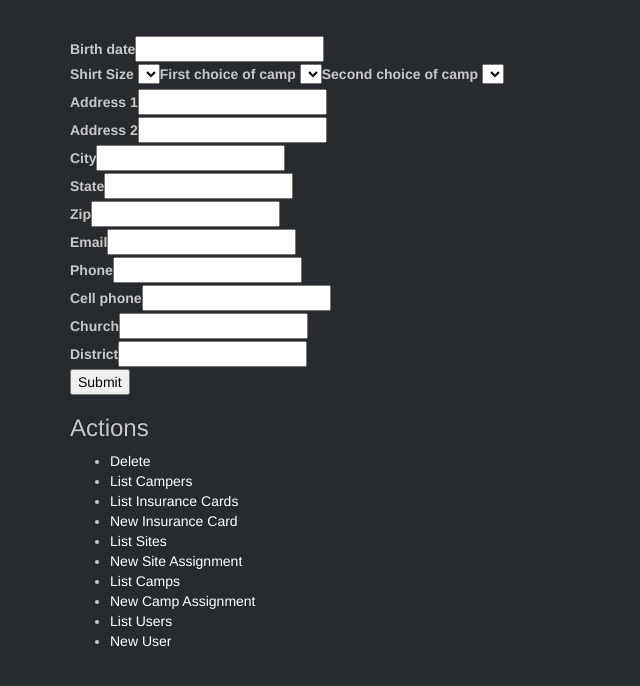
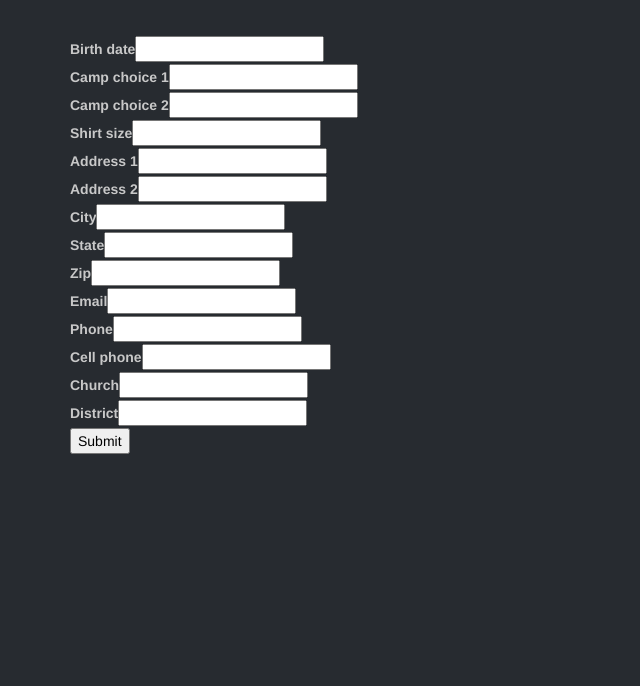
Before and after one commit to sgreenstein/salk-a, a CakePHP app: the page made by app/View/Campers/edit.ctp in a window 1280 px wide. Shown: the part 54-740 px from the top of the page, without its empty margins (0-640 px from the left). Run offline with PHP 8.4 and a stand-in for CakePHP, Linux system fonts and the light colour scheme; the template is opened without the code that fills it: most values are stand-ins (such as "Sample title", 1, 10 or a date in 2020); form fields are guessed from the names that the template uses; lists and menus that the app fills with data are empty; some libraries are stand-ins or nearby versions.

Commit message:
Campers can be assigned to camps, have "assigned" boolean, added 16.sql

```diff
--- a/app/Model/Camper.php
+++ b/app/Model/Camper.php
@@ -65,6 +65,7 @@
 		'paid' => 'boolean',
 		'applicationComplete' => 'boolean',
 		'accepted' => 'boolean',
+		'assigned' => 'boolean',
 		'state' => array(
 			'rule' => array('custom', '/^[A-Z]{2}$/'),
 			'message' => 'Postal abbreviation, e.g. SC',
--- a/app/View/Campers/assign_camp.ctp
+++ b/app/View/Campers/assign_camp.ctp
@@ -1,6 +1,5 @@
 <?php
 echo $this->Form->create('Camper');
-echo $this->Form->input('age');
 echo $this->Form->input('Camp', array('value' => $choice1));
 echo $this->Form->input('id', array('type' => 'hidden'));
 echo $this->Form->end(__('Submit'));
--- a/app/View/Campers/edit.ctp
+++ b/app/View/Campers/edit.ctp
@@ -1,15 +1,9 @@
-<div class="campers form">
 <?php
 echo $this->Form->create('Camper');
-//echo $this->Form->input('user_id', array('type' => 'hidden'));
-echo $this->Form->input('birth_date', array('minYear' => 1900, 'maxYear' => date('Y') - 14)); ?>
-<label for=CamperShirtSize>Shirt Size</label>
-<?php echo $this->Form->select('shirt_size', array('S'=>'S', 'M'=>'M', 'L'=>'L', 'XL'=>'XL', '2XL'=>'2XL', '3XL'=>'3XL', '4XL'=>'4XL'), array('escape' => false)); ?>
-<label for=CamperCampChoice1>First choice of camp</label>
-<?php echo $this->Form->select('camp_choice_1', $campChoices, array('empty' => false)); ?>
-<label for=CamperCampChoice2>Second choice of camp</label>
-<?php
-echo $this->Form->select('camp_choice_2', $campChoices, array('empty' => false));
+echo $this->Form->input('birth_date', array('minYear' => 1900, 'maxYear' => date('Y') - 14));
+echo $this->Form->input('camp_choice_1');
+echo $this->Form->input('camp_choice_2');
+echo $this->Form->input('shirt_size');
 echo $this->Form->input('address_1');
 echo $this->Form->input('address_2');
 echo $this->Form->input('city');
@@ -20,22 +14,5 @@
 echo $this->Form->input('cell_phone');
 echo $this->Form->input('church');
 echo $this->Form->input('district');
-echo $this->Form->end(__('Submit'));
+echo $this->Form->end('Submit');
 ?>
-</div>
-<div class="actions">
-	<h3><?php echo __('Actions'); ?></h3>
-	<ul>
-
-		<li><?php echo $this->Form->postLink(__('Delete'), array('action' => 'delete', $this->Form->value('Camper.id')), null, __('Are you sure you want to delete # %s?', $this->Form->value('Camper.id'))); ?></li>
-		<li><?php echo $this->Html->link(__('List Campers'), array('action' => 'index')); ?></li>
-		<li><?php echo $this->Html->link(__('List Insurance Cards'), array('controller' => 'insurance_cards', 'action' => 'index')); ?> </li>
-		<li><?php echo $this->Html->link(__('New Insurance Card'), array('controller' => 'campers', 'action' => 'addInsuranceCard', $camper['Camper']['id'])); ?> </li>
-		<li><?php echo $this->Html->link(__('List Sites'), array('controller' => 'sites', 'action' => 'index')); ?> </li>
-		<li><?php echo $this->Html->link(__('New Site Assignment'), array('controller' => 'sites', 'action' => 'add')); ?> </li>
-		<li><?php echo $this->Html->link(__('List Camps'), array('controller' => 'camps', 'action' => 'index')); ?> </li>
-		<li><?php echo $this->Html->link(__('New Camp Assignment'), array('controller' => 'camps', 'action' => 'add')); ?> </li>
-		<li><?php echo $this->Html->link(__('List Users'), array('controller' => 'users', 'action' => 'index')); ?> </li>
-		<li><?php echo $this->Html->link(__('New User'), array('controller' => 'users', 'action' => 'add')); ?> </li>
-	</ul>
-</div>
--- a/app/View/Campers/view.ctp
+++ b/app/View/Campers/view.ctp
@@ -25,6 +25,11 @@
 else
 	$bcToggle = 'Mark background check complete';
 echo $this->Form->postLink(__($bcToggle), array('action' => 'toggleBackgroundCheck', $camper['Camper']['id']), array('class' => '')); ?> </li>
+<li class="list-group-item"><?php
+echo $this->Form->create('Camper');
+echo $this->Form->input('Camp', array('value' => $defaultCampChoice));
+echo $this->Form->end(__('Submit'));
+?> </li>
 		<li class="list-group-item"><?php echo $this->Form->postLink(__('Delete Camper'), array('action' => 'delete', $camper['Camper']['id']), array('class' => ''), __('Are you sure you want to delete # %s?', $camper['Camper']['id'])); ?> </li>
 		<li class="list-group-item"><?php echo $this->Html->link(__('List Campers'), array('action' => 'index'), array('class' => '')); ?> </li>
 		<li class="list-group-item"><?php echo $this->Html->link(__('New Camper'), array('action' => 'add'), array('class' => '')); ?> </li>
```
Also changed, not shown: app/Controller/CampersController.php (+47 -31 lines), app/View/Campers/add.ctp (+4 -9 lines).
